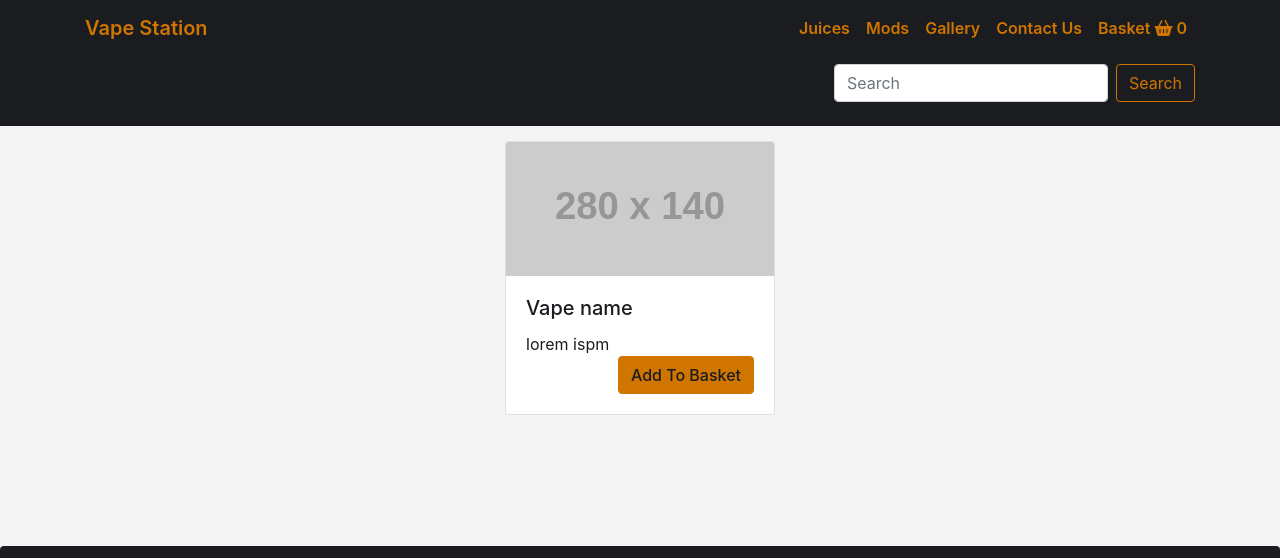
After one commit to mkboland/VapeStation, a PHP site: page /mods.php in a window 1280 px wide. The commit adds this page. Shown: the top 558 px of the page. Run offline with PHP 8.4, Linux system fonts and the light colour scheme; grey boxes labelled with a size stand in for pictures from a placeholder-image service; some libraries are stand-ins or nearby versions.

Commit message:
Product Pages v1

```diff
--- a/css/style.css
+++ b/css/style.css
@@ -1,10 +1,22 @@
 body {
   background-color: #f4f4f4;
-  color: #1a1c20; }
-
+  color: #1a1c20;
+  position: relative;
+  min-height: 100vh;
+  padding-bottom: 254px; }
+  @media only screen and (min-width: 280px) {
+    body {
+      padding-bottom: 388px; } }
+  @media only screen and (min-width: 576px) {
+    body {
+      padding-bottom: 364px; } }
+  @media only screen and (min-width: 767px) {
+    body {
+      padding-bottom: 284px; } }
 .navcolour {
   background-color: #1a1c20;
-  font-weight: 600; }
+  font-weight: 600;
+  margin-bottom: 15px; }
   .navcolour nav {
     background-color: #1a1c20 !important; }
     .navcolour nav a {
@@ -63,3 +75,33 @@ footer {
       display: none; }
     footer .remove {
       display: none !important; } }
+.row {
+  margin-left: 0px;
+  margin-right: 0px;
+  justify-content: center; }
+  .row .card-deck {
+    margin-left: 0px;
+    margin-right: 0px;
+    justify-content: space-between; }
+    .row .card-deck a {
+      color: inherit;
+      text-decoration: none; }
+    .row .card-deck .card {
+      margin-left: 15px;
+      margin-right: 15px;
+      min-width: 270px;
+      max-width: 270px; }
+      @media only screen and (max-width: 767px) {
+        .row .card-deck .card {
+          margin-left: 0px;
+          margin-right: 0px; } }
+      .row .card-deck .card .btn-primary {
+        background-color: #cf7500;
+        border-color: #cf7500;
+        text-align: left;
+        float: right;
+        color: #1a1c20;
+        font-weight: 500; }
+      .row .card-deck .card .btn-primary:hover {
+        background-color: #f0a500 !important;
+        border-color: #f0a500 !important; }
--- a/css/style.scss
+++ b/css/style.scss
@@ -6,10 +6,23 @@ $off-white: #f4f4f4;
 body{
   background-color: $off-white;
   color: $black;
+  position: relative;
+  min-height: 100vh;
+  padding-bottom: 254px;
+  @media only screen and (min-width: 280px) {
+    padding-bottom: 388px;
+  }
+  @media only screen and (min-width: 576px) {
+    padding-bottom: 364px;
+  }
+  @media only screen and (min-width: 767px) {
+    padding-bottom: 284px;
+  }
 }
 .navcolour{
   background-color: $black;
   font-weight: 600;
+  margin-bottom: 15px;
   nav{
     background-color: $black !important;
     a{
@@ -91,3 +104,40 @@ footer{
     }
   }
 }
+
+.row{
+  margin-left: 0px;
+  margin-right: 0px;
+  justify-content: center;
+  .card-deck{
+    margin-left: 0px;
+    margin-right: 0px;
+    justify-content: space-between;
+    a{
+      color: inherit;
+      text-decoration: none;
+    }
+    .card{
+      margin-left: 15px;
+      margin-right: 15px;
+      min-width: 270px;
+      max-width: 270px;
+      @media only screen and (max-width: 767px) {
+        margin-left: 0px;
+        margin-right: 0px;
+      }
+      .btn-primary{
+        background-color: $dark-orange;
+        border-color: $dark-orange;
+        text-align: left;
+        float: right;
+        color: $black;
+        font-weight: 500;
+      }
+      .btn-primary:hover{
+        background-color: $bright-orange !important;
+        border-color: $bright-orange !important;
+      }
+    }
+  }
+}
--- a/includes/nav.php
+++ b/includes/nav.php
@@ -9,7 +9,10 @@
       <div class="collapse navbar-collapse" id="navbarTogglerDemo02">
         <ul class="navbar-nav mt-2 mt-lg-0  ml-auto text-right">
           <li class="nav-item">
-            <a class="nav-link" href="#" >Juices</a>
+            <a class="nav-link" href="juices.php" >Juices</a>
+          </li>
+          <li class="nav-item">
+            <a class="nav-link" href="mods.php" >Mods</a>
           </li>
           <li class="nav-item">
             <a class="nav-link" href="#" >Gallery</a>
--- /dev/null
+++ b/mods.php
@@ -0,0 +1,30 @@
+ <?php include "includes/head.php" ?> <!-- Calls the header -->
+
+  <head>
+    <title>Vape Station - Mods</title>
+  </head>
+
+  <body class="">
+
+    <?php include "includes/nav.php" ?>
+
+      <div class="container">
+        <div class="row">
+          <div class="card-deck">
+
+            <a href="#">
+              <div class="card mb-4">
+                <img class="card-img-top" src="https://placehold.it/280x140/abc" alt="Product Image">
+                <div class="card-body">
+                  <h5 class="card-title">Vape name</h5>
+                   <p class="card-text">lorem ispm</p>
+                   <a href="#2" class="btn btn-primary">Add To Basket</a>
+                 </div>
+              </div>
+            </a>
+
+         </div>
+       </div>
+     </div>
+
+    <?php include "includes/footer.php" ?>
```
Also changed, not shown: juices.php (added, +32 -0 lines).
